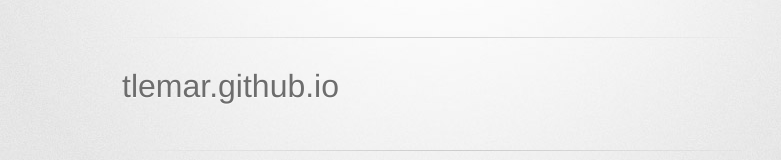
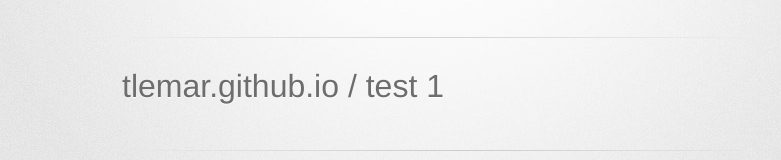
Before and after one commit to tlemar/tlemar.github.io1, a plain HTML site: page index.html in a window 1280 px wide. Shown: the part 273-433 px from the top of the page, without its empty margins (208-989 px from the left). Drawn offline with Linux system fonts and the light colour scheme; a web font is replaced by a local one.

Commit message:
添加首页文字内容

```diff
--- a/index.html
+++ b/index.html
@@ -35,7 +35,7 @@
 
         <section id="main_content">
           <h1>
-<a id="tlemargithubio" class="anchor" href="#tlemargithubio" aria-hidden="true"><span class="octicon octicon-link"></span></a>tlemar.github.io</h1>
+<a id="tlemargithubio" class="anchor" href="#tlemargithubio" aria-hidden="true"><span class="octicon octicon-link"></span></a>tlemar.github.io / test 1 </h1>
         </section>
 
         <footer>
```
